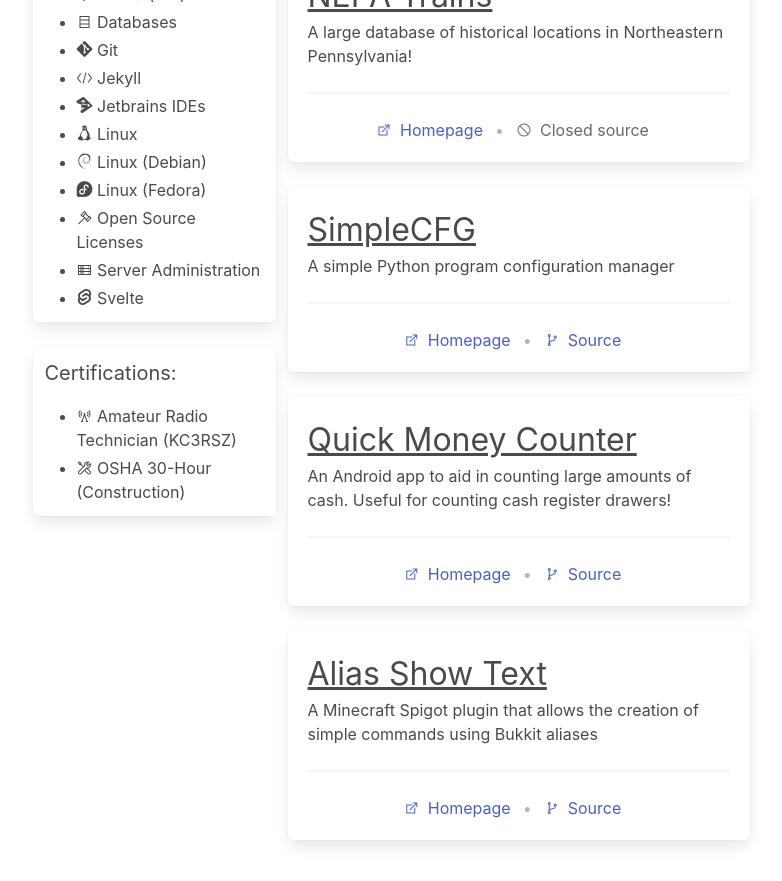
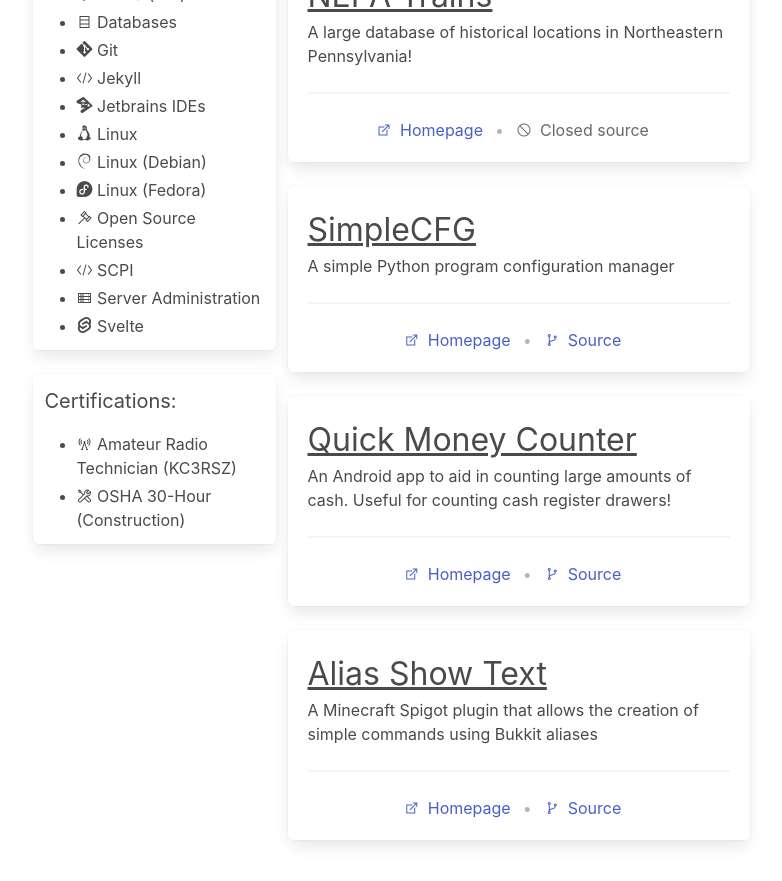
Before and after one commit to itsmaxymoo/itsmaxymoo.com, a Jekyll site: the page built from index.html, in a window 1280 px wide and 900 px high, scrolled down 1511 px. Shown: the top 881 px of the window, without its empty margins (243-1025 px from the left). Built offline with Jekyll 4.4.1, drawn with Linux system fonts in a browser that asks for light colours.

Commit message:
scpi skill

```diff
--- a/_data/skills.yml
+++ b/_data/skills.yml
@@ -49,6 +49,8 @@
       icon_class: devicon-svelte-plain
     - name: Bulma (css)
       icon_class: devicon-bulma-plain
+    - name: SCPI
+      icon_class: las la-code
 
 - name: Certifications
   items:
```
